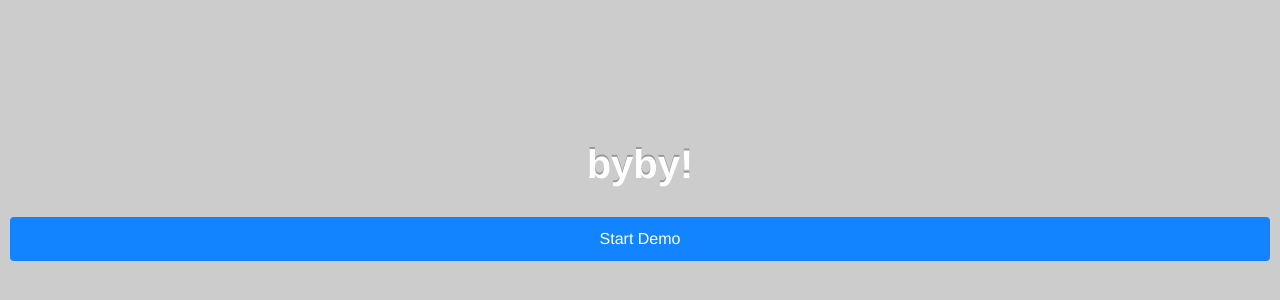
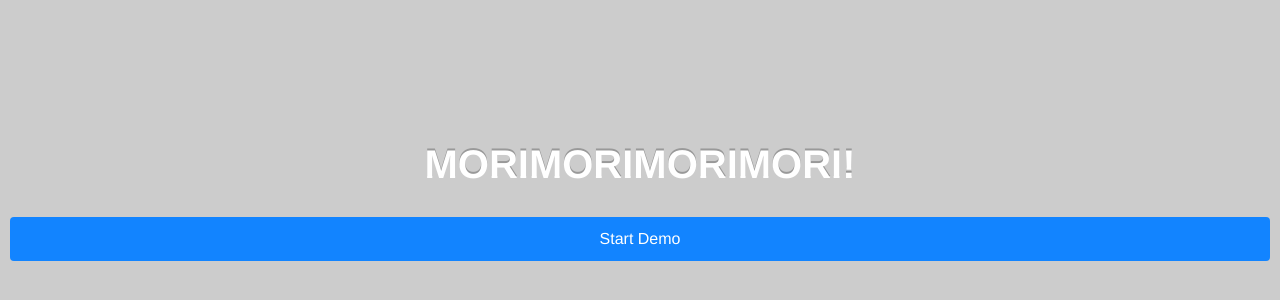
Before and after one commit to central-version01/morimoto-1, a website: page www/index.html in a window 1280 px wide. Shown: the part 68-368 px from the top of the page. Drawn offline with Linux system fonts and the light colour scheme.

Commit message:
MOMOMOMOMO

```diff
--- a/www/index.html
+++ b/www/index.html
@@ -17,7 +17,7 @@
 </head>
 <body>
 
-    <h1>byby!</h1>
+    <h1>MORIMORIMORIMORI!</h1>
     <a class="button--large" href="phonegap-demo.html">Start Demo</a>
 
 </body>
```
